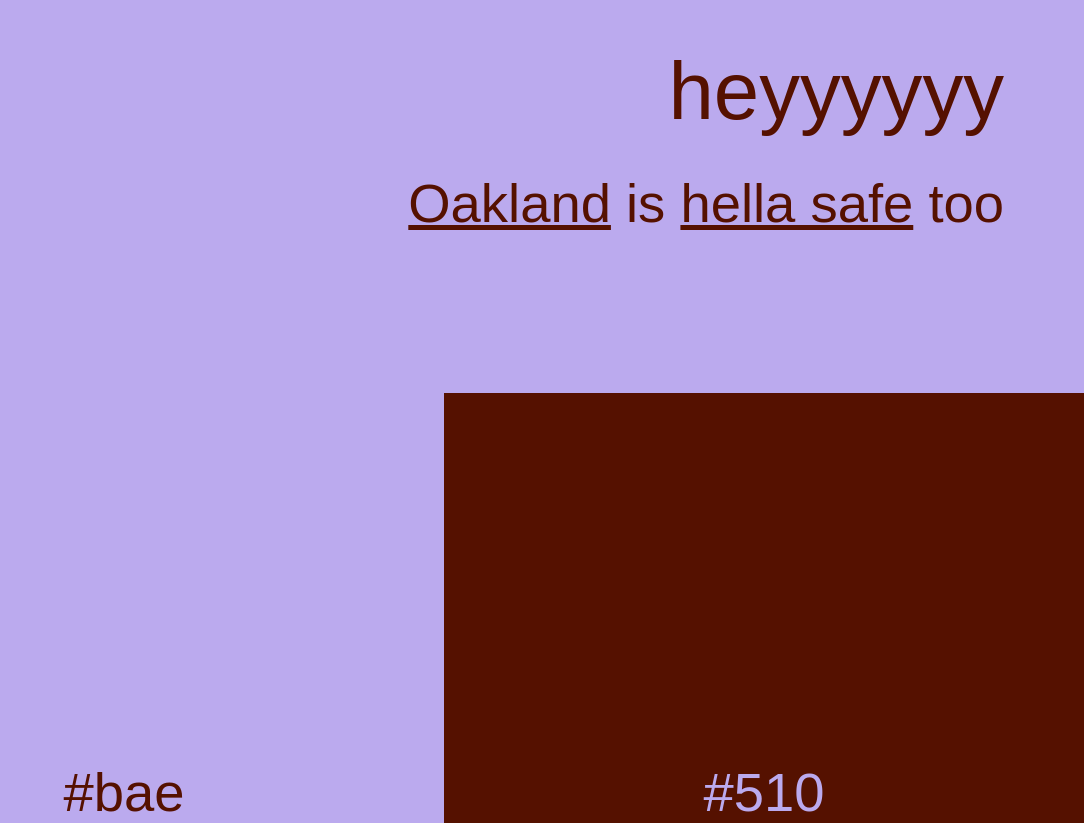
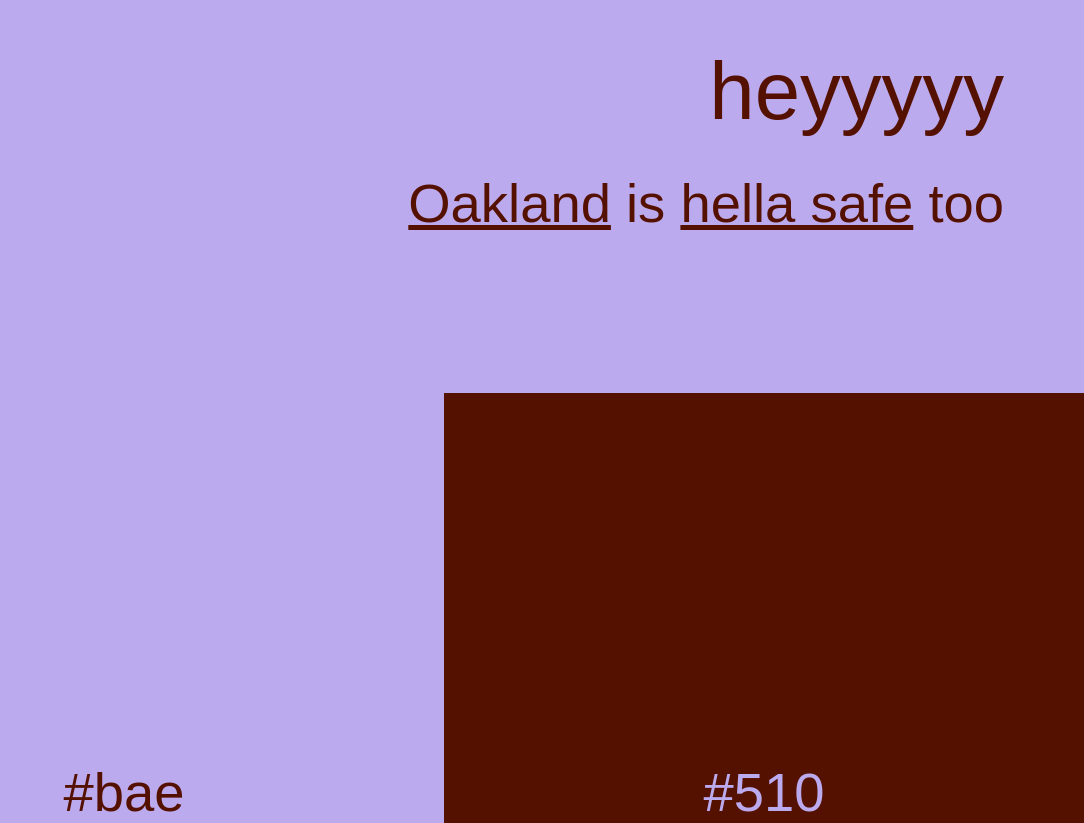
Before and after one commit to s9a/bae, a website: page index.html in a window 1280 px wide. Shown: the part 1541-2364 px from the top of the page, without its empty margins (196-1280 px from the left). Drawn offline with Linux system fonts and the light colour scheme.

Commit message:
~heyyyyyy~ heyyyyy (#28)

```diff
--- a/index.html
+++ b/index.html
@@ -44,8 +44,8 @@
   </figure>
 </figure>
 
-<aside class="m-auto pad-2 txt-right bae-dawn mb1" id="heyyyyyy">
-  <h2 class="accent m-zero hello">heyyyyyy</h2>
+<aside class="m-auto pad-2 txt-right bae-dawn mb1" id="heyyyyy">
+  <h2 class="accent m-zero hello">heyyyyy</h2>
   <p class="m-zero mb1"><a href="#510">Oakland</a> is <a href="https://contrast-ratio.com/#%23bae-on-%23510">hella safe</a> too
 </aside>
 
```
